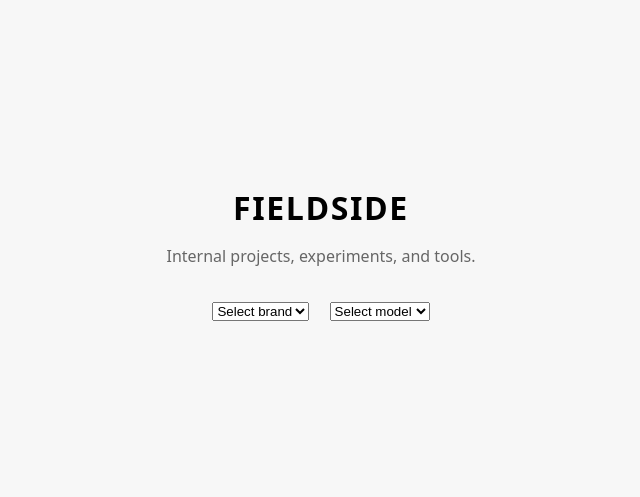
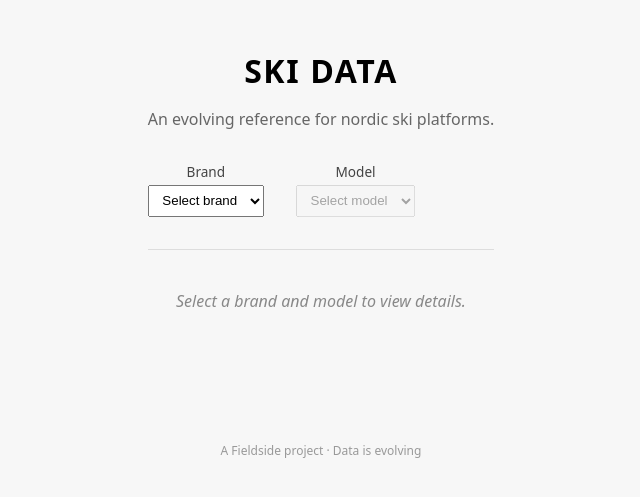
Before and after one commit to fieldside-dev/skistats, a plain HTML site: page index.html in a window 1280 px wide. Shown: the part 157-654 px from the top of the page, without its empty margins (319-959 px from the left). Drawn offline with Linux system fonts and the light colour scheme; files whose address does not match are found by name.

Commit message:
Updating ski data text and style

```diff
--- a/index.html
+++ b/index.html
@@ -24,22 +24,88 @@
     p {
       color: #666;
     }
+    .subtitle {
+  color: #666;
+  margin-bottom: 2rem;
+}
+
+.controls {
+  display: flex;
+  gap: 2rem;
+  margin-bottom: 2rem;
+}
+
+label {
+  font-size: 0.85rem;
+  color: #444;
+}
+
+select {
+  margin-top: 0.25rem;
+  padding: 0.4rem 0.6rem;
+}
+
+.results {
+  border-top: 1px solid #ddd;
+  padding-top: 1.5rem;
+  min-height: 120px;
+}
+
+.placeholder {
+  color: #888;
+  font-style: italic;
+}
+
+.card {
+  text-align: left;
+  max-width: 420px;
+  margin: 0 auto;
+}
+
+.card h2 {
+  margin-bottom: 0.5rem;
+}
+
+.card p {
+  margin: 0.25rem 0;
+}
+
+footer {
+  margin-top: 3rem;
+  font-size: 0.75rem;
+  color: #999;
+}
   </style>
 </head>
 <body>
  <div class="box">
-  <h1>FIELDSIDE</h1>
-  <p>Internal projects, experiments, and tools.</p>
+  <h1>SKI DATA</h1>
+  <p class="subtitle">An evolving reference for nordic ski platforms.</p>
 
-  <div style="margin-top: 2rem;">
-    <select id="brand">
-      <option value="">Select brand</option>
-    </select>
+  <div class="controls">
+    <label>
+      Brand<br />
+      <select id="brand">
+        <option value="">Select brand</option>
+      </select>
+    </label>
 
-    <select id="model" style="margin-left: 1rem;">
-      <option value="">Select model</option>
-    </select>
+    <label>
+      Model<br />
+      <select id="model" disabled>
+        <option value="">Select model</option>
+      </select>
+    </label>
   </div>
+
+  <div id="results" class="results">
+    <p class="placeholder">Select a brand and model to view details.</p>
+  </div>
+
+  <footer>
+    A Fieldside project · Data is evolving
+  </footer>
+</div>
 </div>
   <script src="app.js"></script>
 </body>
```
